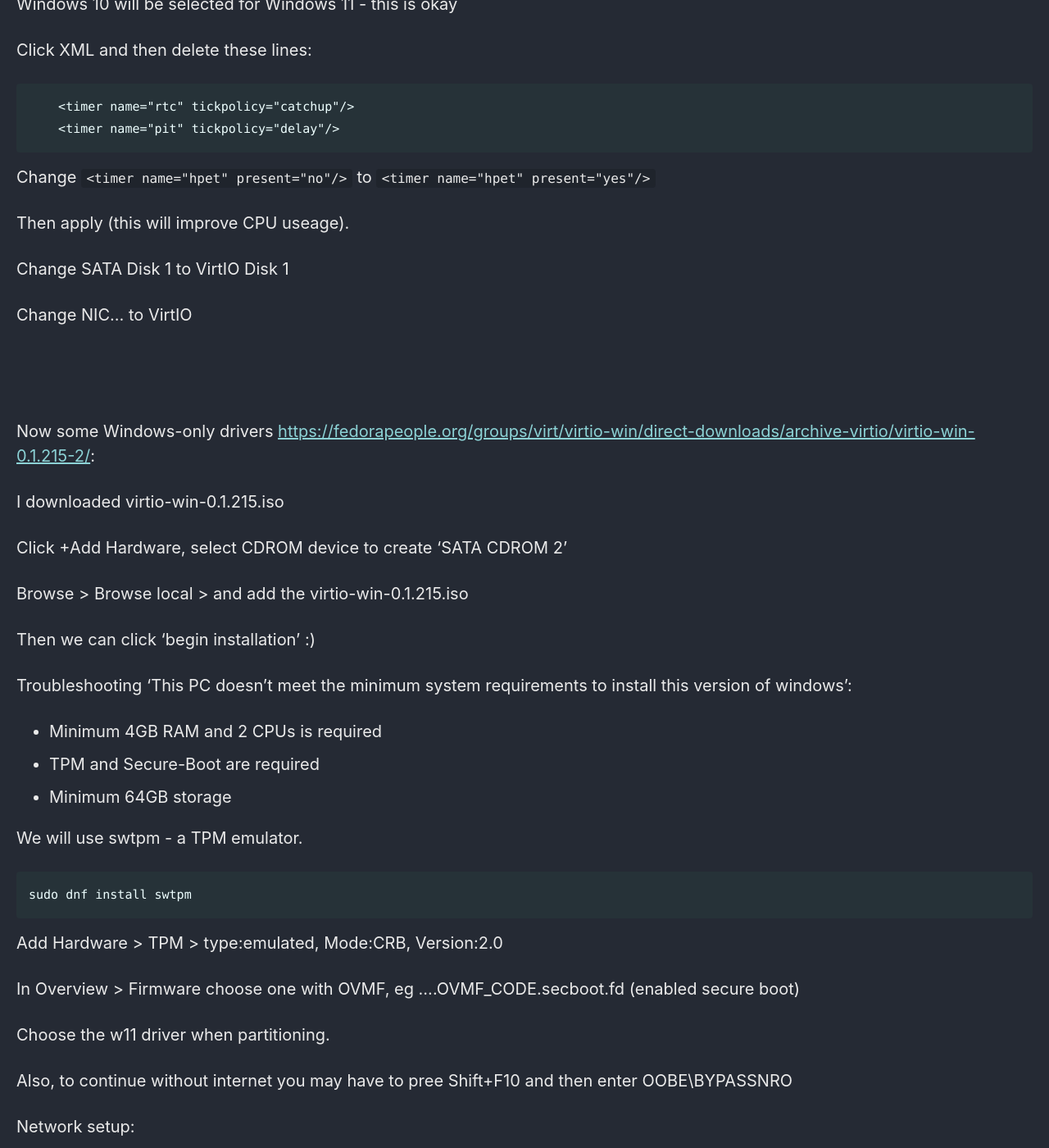
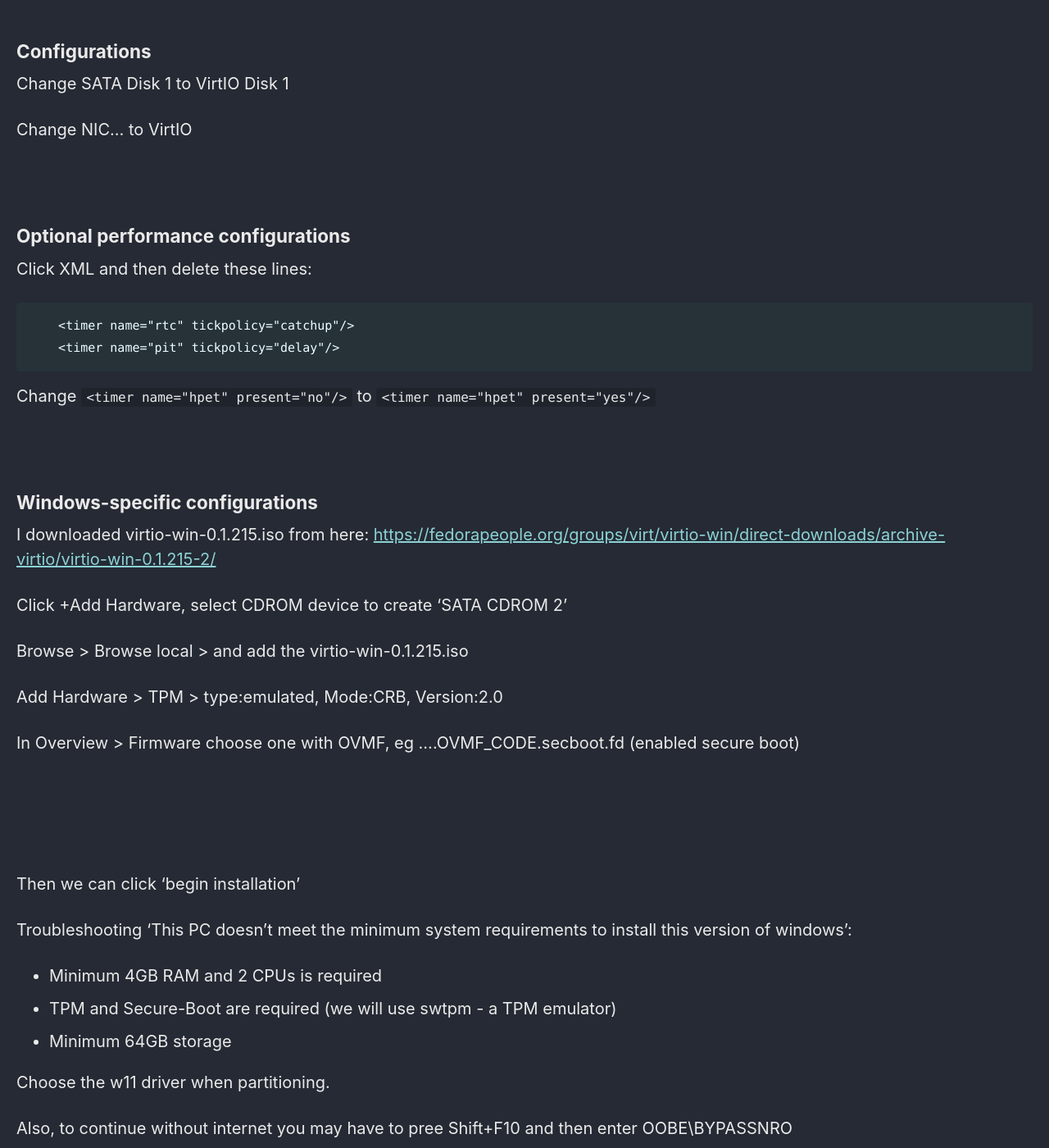
Before and after one commit to Connor-McCartney/Connor-McCartney.github.io, a Jekyll site: the page built from _pages/misc/qemu.md, in a window 1280 px wide and 1400 px high, scrolled down 1364 px. Shown: the whole window at 82% size. Built offline with Jekyll 4.4.1, drawn with Linux system fonts in a browser that asks for light colours; cached includes are drawn as plain includes; some of the changed text lies outside the part shown.

Commit message:
Update qemu.md

````diff
--- a/_pages/misc/qemu.md
+++ b/_pages/misc/qemu.md
@@ -10,13 +10,9 @@ title: Configuring QEMU/Virt Manager
 <br>
 
 ```
-sudo dnf install libvirt-daemon-driver-qemu.x86_64
+sudo dnf install libvirt-daemon-driver-qemu.x86_64 qemu virt-manager virt-viewer dnsmasq bridge-utils libguestfs edk2-ovmf.noarch swtpm
 sudo systemctl start libvirtd
 sudo systemctl enable libvirtd
-```
-
-```
-sudo dnf install qemu virt-manager virt-viewer dnsmasq bridge-utils libguestfs edk2-ovmf.noarch
 ```
 
 ```
@@ -57,6 +53,18 @@ Click 'create a new VM' then follow the prompts until 'customize configuration b
 
 Windows 10 will be selected for Windows 11 - this is okay
 
+<br>
+
+### Configurations
+
+Change SATA Disk 1 to VirtIO Disk 1
+
+Change NIC... to VirtIO
+
+<br>
+
+### Optional performance configurations
+
 Click XML and then delete these lines:
 
 ```
@@ -66,42 +74,33 @@ Click XML and then delete these lines:
 
 Change `<timer name="hpet" present="no"/>` to `<timer name="hpet" present="yes"/>`
 
-Then apply (this will improve CPU useage).
-
-Change SATA Disk 1 to VirtIO Disk 1
-
-Change NIC... to VirtIO
-
-<br>
 <br>
 
-Now some Windows-only drivers <https://fedorapeople.org/groups/virt/virtio-win/direct-downloads/archive-virtio/virtio-win-0.1.215-2/>:
+### Windows-specific configurations
 
-I downloaded virtio-win-0.1.215.iso
+I downloaded virtio-win-0.1.215.iso from here: <https://fedorapeople.org/groups/virt/virtio-win/direct-downloads/archive-virtio/virtio-win-0.1.215-2/>
 
 Click +Add Hardware, select CDROM device to create 'SATA CDROM 2'
 
 Browse > Browse local > and add the virtio-win-0.1.215.iso
 
-Then we can click 'begin installation' :)
+Add Hardware > TPM > type:emulated, Mode:CRB, Version:2.0
 
+In Overview > Firmware choose one with OVMF, eg ....OVMF_CODE.secboot.fd (enabled secure boot)
+
+
+<br>
+<br>
+<br>
+
+
+Then we can click 'begin installation'
 
 Troubleshooting 'This PC doesn't meet the minimum system requirements to install this version of windows':
 
 * Minimum 4GB RAM and 2 CPUs is required
-* TPM and Secure-Boot are required
+* TPM and Secure-Boot are required (we will use swtpm - a TPM emulator)
 * Minimum 64GB storage
-
-We will use swtpm - a TPM emulator.
-
-```
-sudo dnf install swtpm
-```
-
-Add Hardware > TPM > type:emulated, Mode:CRB, Version:2.0
-
-In Overview > Firmware choose one with OVMF, eg ....OVMF_CODE.secboot.fd (enabled secure boot)
-
 
 Choose the w11 driver when partitioning.
 
````
